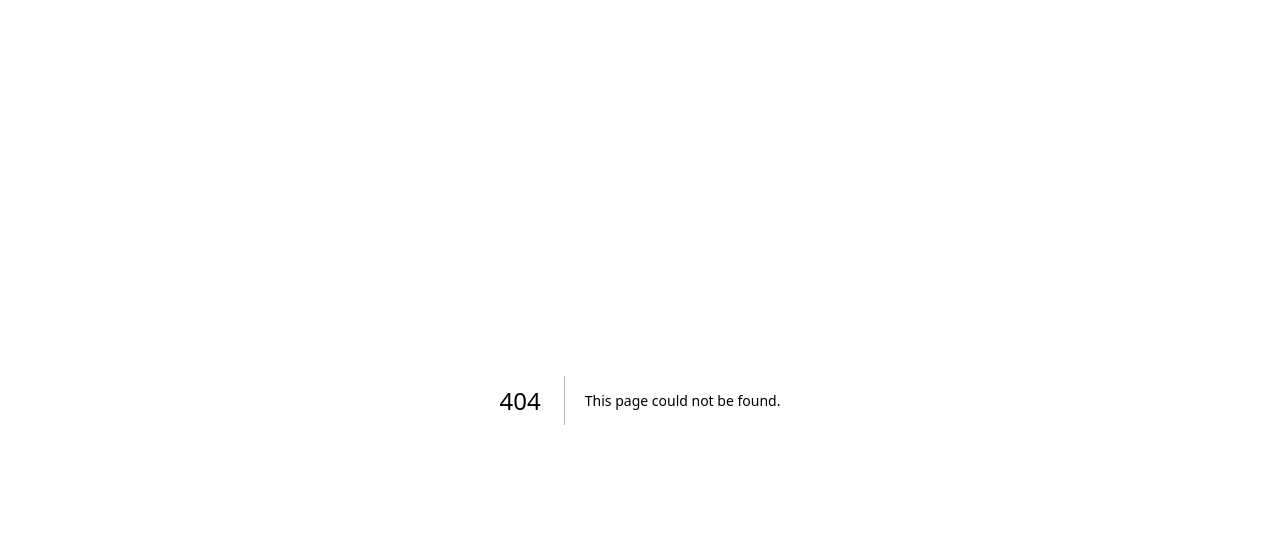
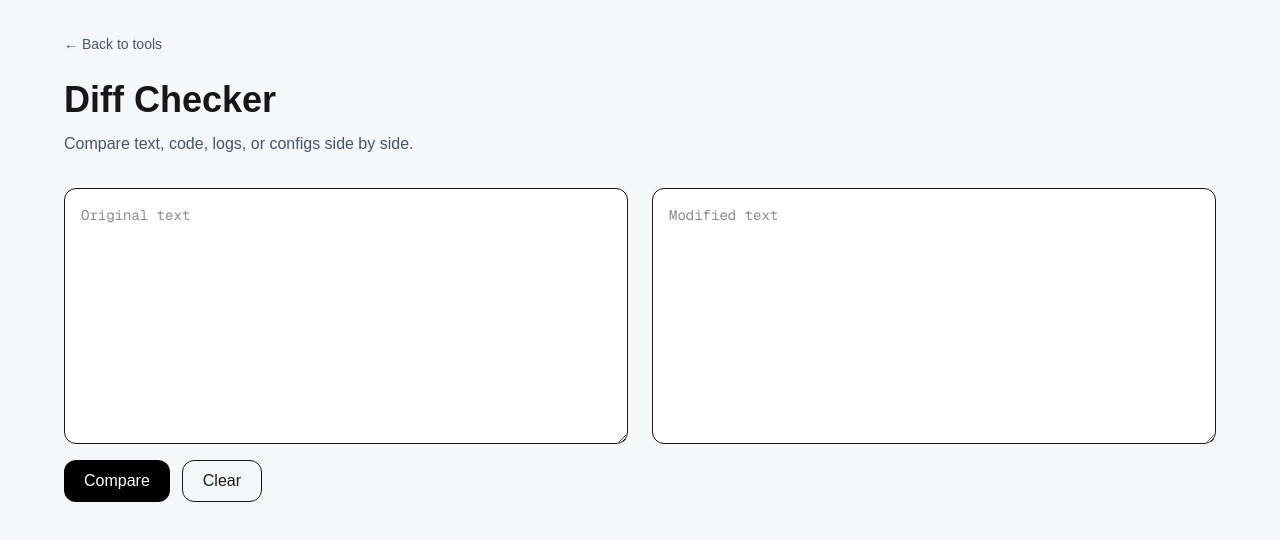
Before and after one commit to mogan1/mousam-dev-tools, a Next.js app: page /difference-checker in a window 1280 px wide. Before the commit this address had no page. Shown: the top 540 px of the page. Built offline with nearby package versions, Linux system fonts and the light colour scheme.

Commit message:
difference checker

```diff
--- /dev/null
+++ b/app/difference-checker/page.tsx
@@ -0,0 +1,155 @@
+"use client";
+
+import { useState } from "react";
+import Link from "next/link";
+
+function diffLines(a: string, b: string) {
+    const aLines = a.split("\n");
+    const bLines = b.split("\n");
+
+    const max = Math.max(aLines.length, bLines.length);
+    const result = [];
+
+    for (let i = 0; i < max; i++) {
+        const lineA = aLines[i];
+        const lineB = bLines[i];
+
+        if (lineA === lineB) {
+            result.push({
+                type: "same",
+                a: lineA,
+                b: lineB,
+            });
+        } else if (lineA === undefined) {
+            result.push({
+                type: "added",
+                b: lineB,
+            });
+        } else if (lineB === undefined) {
+            result.push({
+                type: "removed",
+                a: lineA,
+            });
+        } else {
+            result.push({
+                type: "changed",
+                a: lineA,
+                b: lineB,
+            });
+        }
+    }
+
+    return result;
+}
+
+export default function DiffPage() {
+    const [left, setLeft] = useState("");
+    const [right, setRight] = useState("");
+    const [result, setResult] = useState<any[]>([]);
+
+    const compare = () => {
+        setResult(diffLines(left, right));
+    };
+
+    const clearAll = () => {
+        setLeft("");
+        setRight("");
+        setResult([]);
+    };
+
+    return (
+        <main className="min-h-screen bg-[#f6f7fb] p-8">
+
+            <div className="mx-auto max-w-6xl">
+
+                <Link
+                    href="/"
+                    className="text-sm text-slate-600 hover:text-black"
+                >
+                    ← Back to tools
+                </Link>
+
+                <h1 className="mt-6 text-4xl font-semibold">
+                    Diff Checker
+                </h1>
+
+                <p className="mt-3 text-slate-600">
+                    Compare text, code, logs, or configs side by side.
+                </p>
+
+                {/* Inputs */}
+                <div className="mt-8 grid gap-6 md:grid-cols-2">
+
+                    <textarea
+                        value={left}
+                        onChange={(e) =>
+                            setLeft(e.target.value)
+                        }
+                        placeholder="Original text"
+                        className="h-64 w-full rounded-xl border bg-white p-4 font-mono text-sm"
+                    />
+
+                    <textarea
+                        value={right}
+                        onChange={(e) =>
+                            setRight(e.target.value)
+                        }
+                        placeholder="Modified text"
+                        className="h-64 w-full rounded-xl border bg-white p-4 font-mono text-sm"
+                    />
+
+                </div>
+
+                <div className="mt-4 flex gap-3">
+                    <button
+                        onClick={compare}
+                        className="rounded-xl bg-black px-5 py-2 text-white"
+                    >
+                        Compare
+                    </button>
+
+                    <button
+                        onClick={clearAll}
+                        className="rounded-xl border px-5 py-2"
+                    >
+                        Clear
+                    </button>
+                </div>
+
+                {/* Output */}
+                {result.length > 0 && (
+                    <div className="mt-10 space-y-2">
+
+                        {result.map((line, idx) => (
+                            <div
+                                key={idx}
+                                className={`rounded-lg p-2 font-mono text-sm border ${line.type === "same"
+                                    ? "bg-white"
+                                    : line.type === "added"
+                                        ? "bg-green-50 border-green-200"
+                                        : line.type === "removed"
+                                            ? "bg-red-50 border-red-200"
+                                            : "bg-yellow-50 border-yellow-200"
+                                    }`}
+                            >
+                                <div className="grid grid-cols-2 gap-4">
+
+                                    <div className="text-red-600">
+                                        {line.a ?? ""}
+                                    </div>
+
+                                    <div className="text-green-600">
+                                        {line.b ?? ""}
+                                    </div>
+
+                                </div>
+                            </div>
+                        ))}
+
+                    </div>
+                )}
+
+            </div>
+        </main>
+    );
+}
--- a/app/jwt-decoder/page.tsx
+++ b/app/jwt-decoder/page.tsx
@@ -44,6 +44,13 @@ export default function JwtDecoder() {
         }
     };
 
+    const clearAll = () => {
+        setToken("");
+        setHeader(null);
+        setPayload(null);
+        setError("");
+    };
+
     const getExpiryStatus = () => {
         if (!payload?.exp) return null;
 
@@ -88,12 +95,21 @@ export default function JwtDecoder() {
                         className="mt-2 h-40 w-full rounded-xl border p-4 font-mono text-sm"
                     />
 
+                    <div className="mt-4 flex gap-3">
                         <button
                             onClick={decodeJWT}
-            className="mt-4 rounded-xl bg-black px-5 py-2 text-white"
+                            className="rounded-xl bg-black px-5 py-2 text-white"
                         >
                             Decode Token
                         </button>
+
+                        <button
+                            onClick={clearAll}
+                            className="rounded-xl border px-5 py-2"
+                        >
+                            Clear
+                        </button>
+                    </div>
 
                     {error && (
                         <p className="mt-4 text-red-500">
--- a/app/page.tsx
+++ b/app/page.tsx
@@ -105,6 +105,19 @@ export default function Home() {
               </p>
             </Link>
 
+            <Link
+              href="/difference-checker"
+              className="rounded-2xl bg-white p-6 shadow-sm hover:shadow-md transition"
+            >
+              <h3 className="text-lg font-semibold">
+                Diff Checker
+              </h3>
+
+              <p className="mt-2 text-sm text-slate-500">
+                Compare text, code, logs, or configs side by side.
+              </p>
+            </Link>
+
           </div>
         </div>
 
```
Lines whose indentation alone changed are shown as unchanged.
